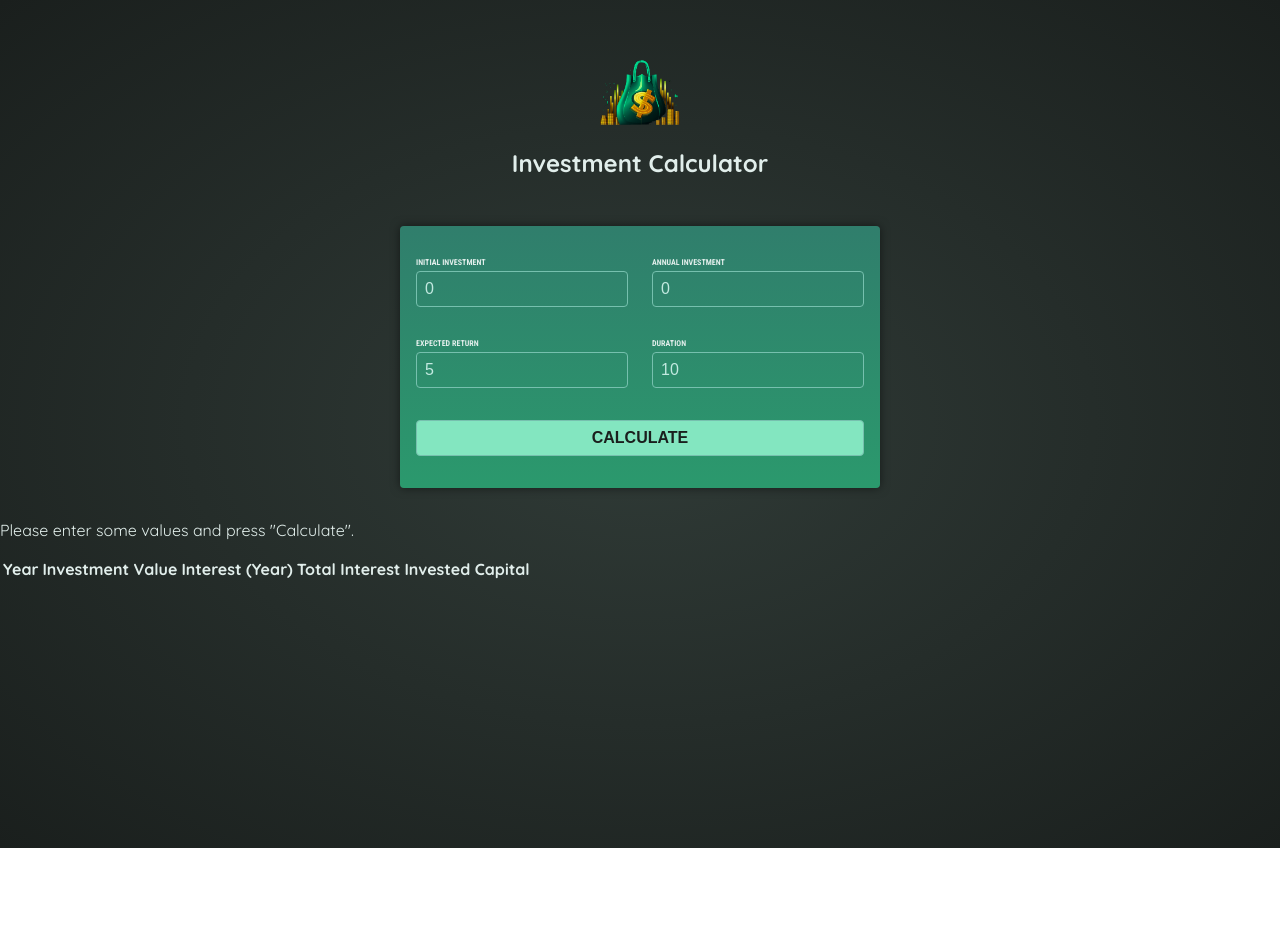
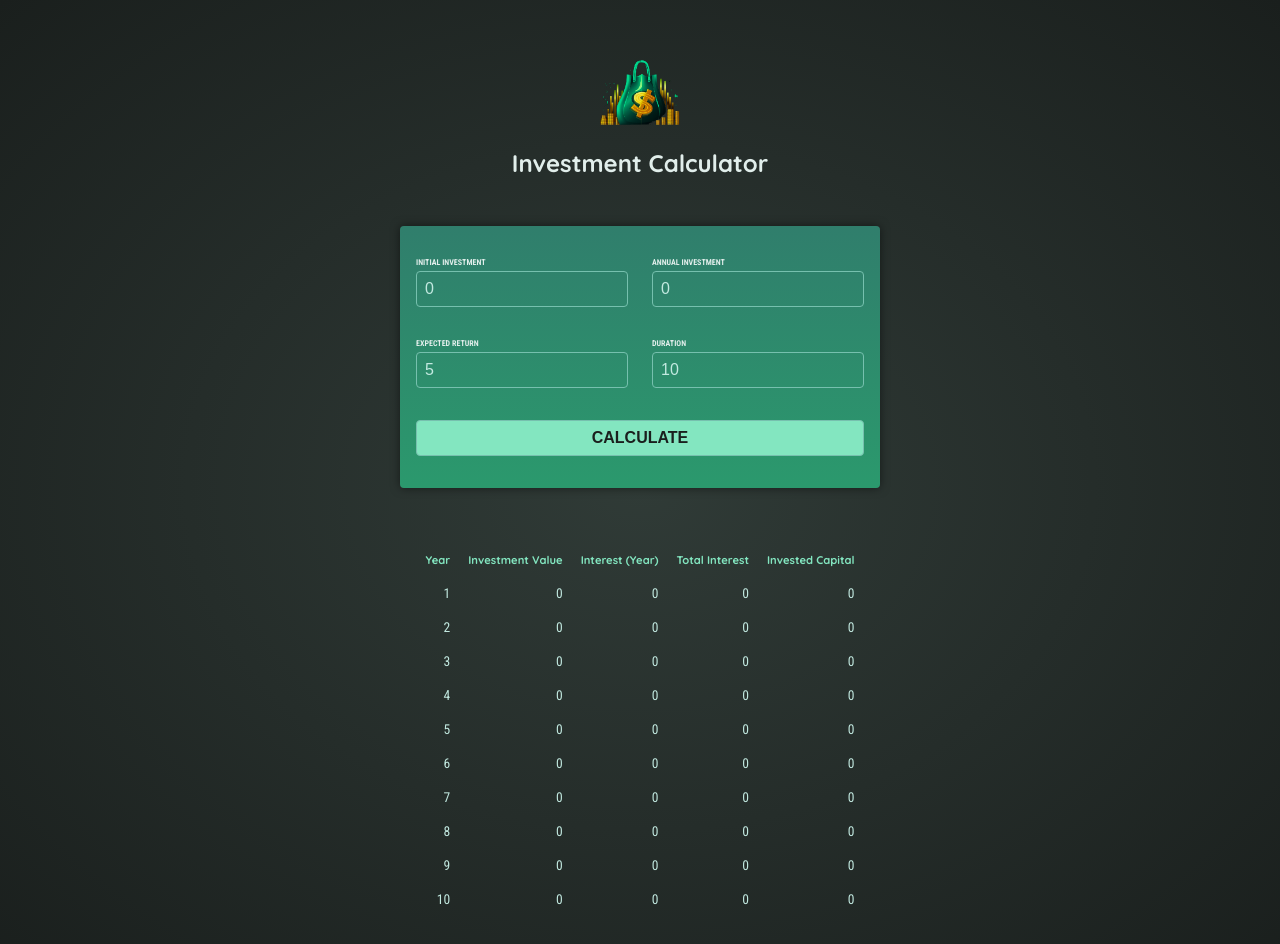
Before and after one commit to aiuyap/angular-investment-calculator, an Angular app: page / in a window 1280 px wide. Both pictures are taken after a click on the button "CALCULATE". Shown: the top 944 px of the page. Before the commit the page ends 848 px from the top, so only its background shows below. Built offline with nearby package versions, Linux system fonts and the light colour scheme.

Commit message:
feat: displayed results in table

```diff
--- a/src/app/investment-results/investment-results.component.css
+++ b/src/app/investment-results/investment-results.component.css
@@ -0,0 +1,19 @@
+table {
+  max-width: 50rem;
+  margin: 2rem auto;
+  padding: 1rem;
+  table-layout: fixed;
+  border-spacing: 1rem;
+  text-align: right;
+}
+
+table thead {
+  font-size: 0.7rem;
+  color: #83e6c0;
+}
+
+table tbody {
+  font-family: "Roboto Condensed", sans-serif;
+  font-size: 0.85rem;
+  color: #c2e9e0;
+}
--- a/src/app/investment-results/investment-results.component.html
+++ b/src/app/investment-results/investment-results.component.html
@@ -1,5 +1,6 @@
-<p>Please enter some values and press "Calculate".</p>
-
+@if (!results) {
+<p class="center">Please enter some values and press "Calculate".</p>
+} @else {
 <table>
   <thead>
     <tr>
@@ -10,5 +11,16 @@
       <th>Invested Capital</th>
     </tr>
   </thead>
-  <tbody></tbody>
+  <tbody>
+    @for (result of results; track result.year) {
+    <tr>
+      <td>{{ result.year }}</td>
+      <td>{{ result.valueEndOfYear }}</td>
+      <td>{{ result.interest }}</td>
+      <td>{{ result.totalInterest }}</td>
+      <td>{{ result.totalAmountInvested }}</td>
+    </tr>
+    }
+  </tbody>
 </table>
+}
--- a/src/app/investment-results/investment-results.component.ts
+++ b/src/app/investment-results/investment-results.component.ts
@@ -10,5 +10,5 @@
   styleUrl: './investment-results.component.css',
 })
 export class InvestmentResultsComponent {
-  @Input() results?: ResultType;
+  @Input() results?: ResultType[];
 }
```
